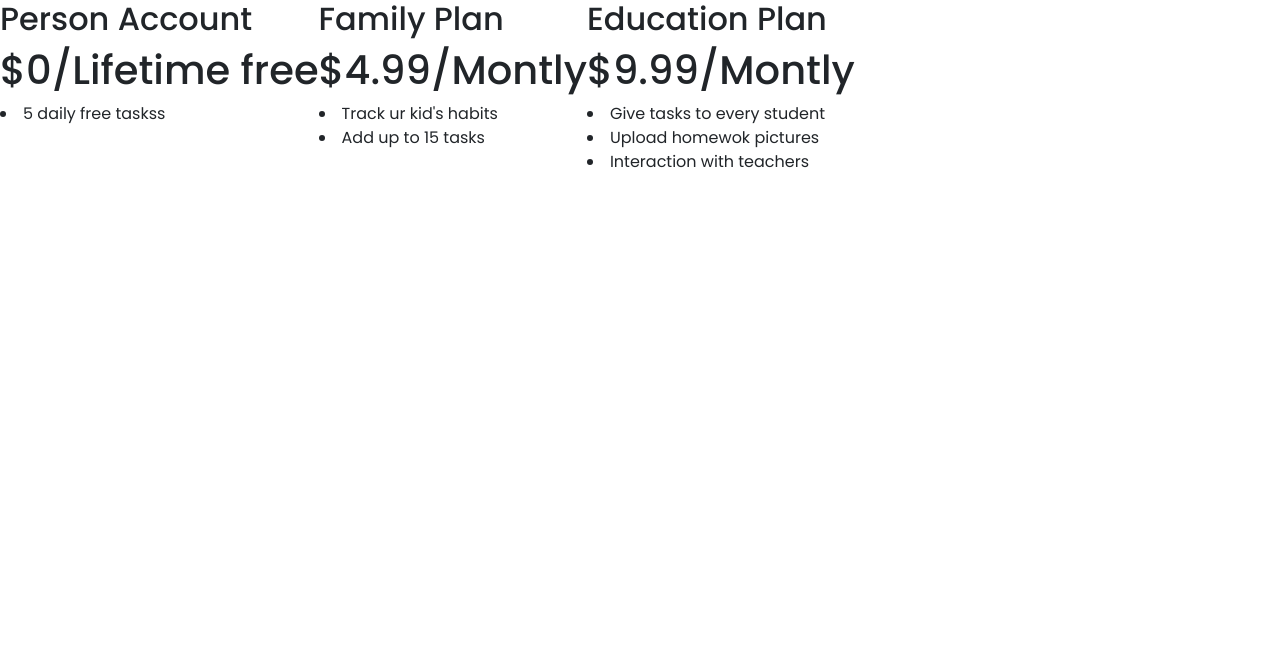
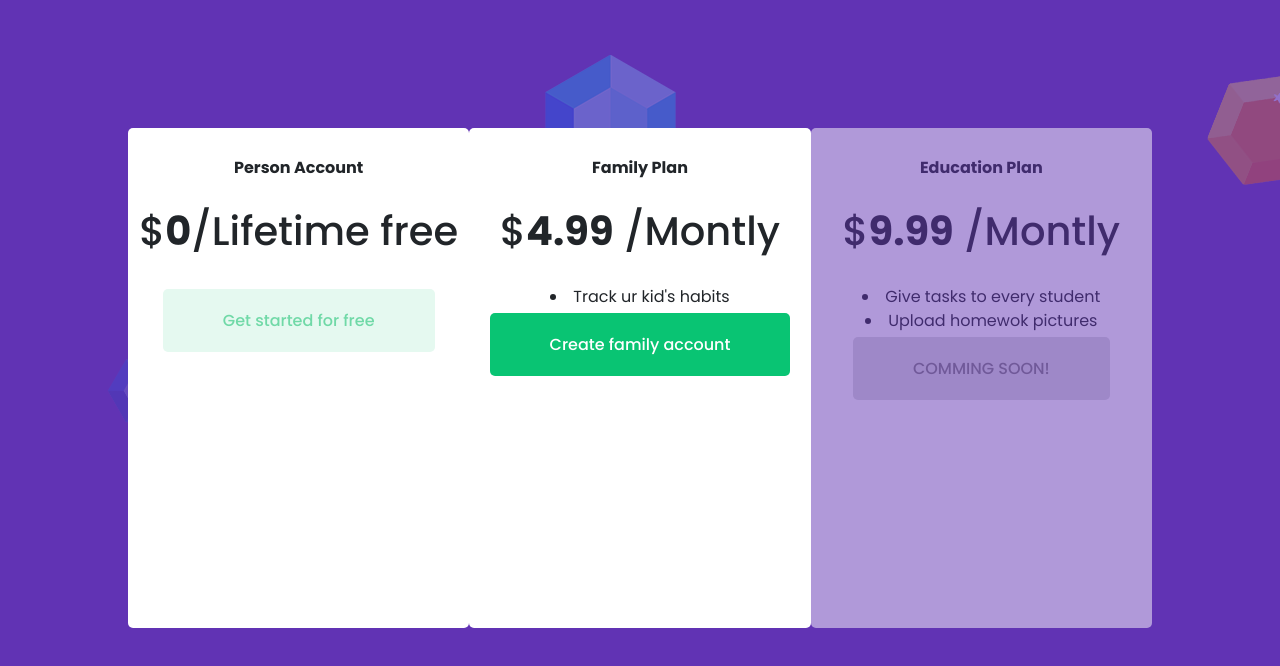
Before and after one commit to Hackhaton/Hachkaton-Project, a website: page planChose.html in a window 1280 px wide. Drawn offline with nearby package versions, Linux system fonts and the light colour scheme.

Commit message:
plan chose changes

```diff
--- a/planChose.css
+++ b/planChose.css
@@ -3,4 +3,53 @@ body {
     padding: 0px;
     display: flex;
     font-family: 'Poppins', sans-serif;
+    background-image: url(./img/background.png);
+    justify-content: space-around;
+    margin-top: 10% !important;
+    width: 80%;
+    margin: auto;
 }
+
+body div {
+    background-color: white;
+    border-radius: 5px;
+    width: 400px;
+    height: 500px;
+    text-align: center;
+}
+
+body div h2 {
+    font-weight: 700;
+    font-size: 16px;
+    margin-top: 30px;
+}
+
+body div h1 {
+    margin-top: 30px;
+    margin-bottom: 30px;
+}
+
+.button {
+    text-decoration: none;
+    color: white;
+    background-color: #09C473;
+    margin-top: 100px !important;
+    padding: 20px 60px;
+    border-radius: 5px;
+    font-weight: 500;
+}
+
+.unable {
+    background-color: gainsboro;
+    color: gray;
+
+}
+
+.education {
+    opacity: 0.5;
+}
+
+.personal .button {
+    background-color: #E5F9F0;
+    color: #70D9A7;
+}
--- a/planChose.html
+++ b/planChose.html
@@ -22,24 +22,26 @@
   <body>
     <div class="personal">
       <h2>Person Account</h2>
-      <h1>$0/Lifetime free</h1>
+      <h1>$<b>0</b>/Lifetime free</h1>
       <li>
         <a>5 daily free taskss</a>
       </li>
+      <a class="button" href="./Register.html">Get started for free</a>
     </div>
     <div class="family">
       <h2>Family Plan</h2>
-      <h1>$4.99/Montly</h1>
+      <h1>$<b>4.99</b> /Montly</h1>
       <li>
         <a>Track ur kid's habits</a>
       </li>
       <li>
         <a>Add up to 15 tasks</a>
       </li>
+      <a class="button" href="./familyRegister.html">Create family account</a>
     </div>
     <div class="education">
       <h2>Education Plan</h2>
-      <h1>$9.99/Montly</h1>
+      <h1>$<b>9.99</b> /Montly</h1>
       <li>
         <a>Give tasks to every student</a>
       </li>
@@ -49,6 +51,7 @@
       <li>
         <a>Interaction with teachers</a>
       </li>
+      <a class="button unable">COMMING SOON!</a>
     </div>
     <script
       src="https://apis.google.com/js/platform.js?onload=renderButton"
```
Also changed, not shown: login.html (+9 -7 lines), style.css (+6 -1 lines), img/Capture.PNG (renamed from gif and pics/Capture.PNG).
